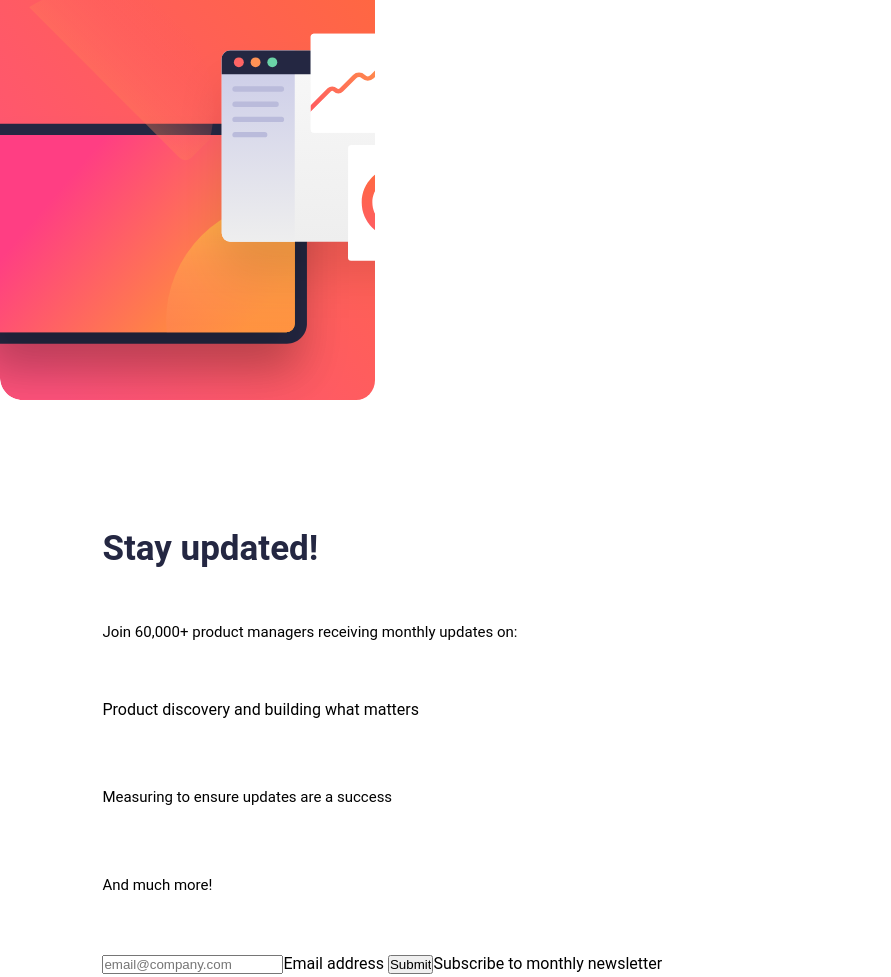
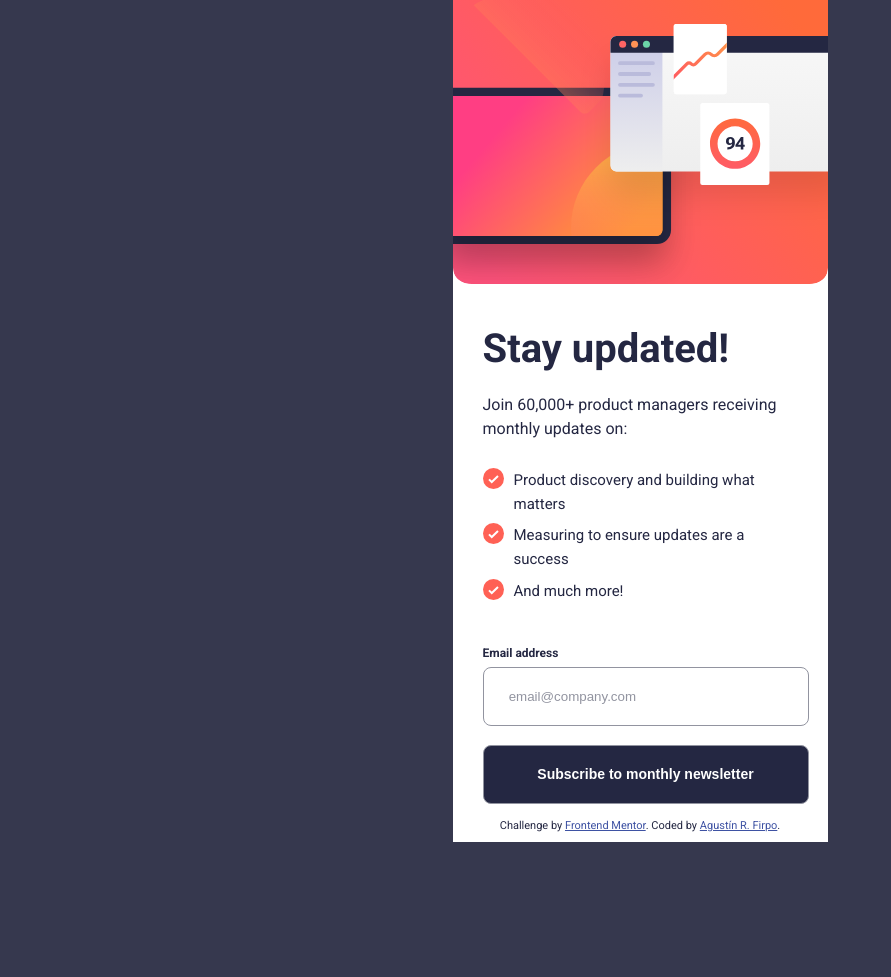
Before and after one commit to Arfirpo/newsletter-sign-up-with-success-message-main, a plain HTML site: page index.html in a window 1280 px wide. Shown: the top 977 px of the page, without its empty margins (0-891 px from the left). After the commit the page ends 859 px from the top, so only its background shows below. Drawn offline with Linux system fonts and the light colour scheme.

```diff
--- a/index.html
+++ b/index.html
@@ -6,57 +6,51 @@
   <link rel="stylesheet" href="./src/style.css">
   <link rel="icon" type="image/png" sizes="32x32" href="./src/images/favicon-32x32.png">
   <title>Frontend Mentor | Newsletter sign-up form with success message</title>
-  <link rel="favicon" href="https://fontawesome.com/icons">
 </head>
 <body>
-  <header class="illustration-sign-up">
-    <div class="img"></div>
+  <div class="container">
+    <header class="cover">
+      <div class="cover__img"></div>
     </header>
-  <main>
-    <section class="s-1">
-      <h1 class="title">Stay updated!</h1>
-      <p>Join 60,000+ product managers receiving monthly updates on:</p>
-      <ul>
-        <li><i class="fa-solid fa-circle-check"></i>Product discovery and building what matters</p>
+    <main class="description">
+      <section class="description_text">
+        <h1 class="description_text__title">Stay updated!</h1>
+        <p class="description_text__paragraph">Join 60,000+ product managers receiving monthly updates on:</p>
+        <ul class="description__text__check-list">
+          <li class="description__text__check-list__list">
+            <img id="icon" src="./src/images/icon-list.svg">
+            <p>Product discovery and building what matters</p>
           </li>
-        <l1>
-          <i></i>
+          <li class="description__text__check-list__list">
+            <img id="icon" src="./src/images/icon-list.svg">
             <p>Measuring to ensure updates are a success</p>
-        </l1>
-        <li>
-          <i></i>
+          </li>
+          <li class="description__text__check-list__list">
+            <img id="icon" src="./src/images/icon-list.svg" alt="">
             <p>And much more!</p>
           </li>
         </ul>
-    </section>
+      </section class="description__suscription">
       <section>
-      <form action="">
-        <label for="">
-          <input type="email" placeholder="email@company.com">Email address</input>
-        </label>
-        <label for="">
-          <input type="submit">Subscribe to monthly newsletter</input>
-        </label>
+        <form class="description__suscription__form" action="">
+          <label for="email">Email address<input id="email" placeholder="email@company.com" required></label>
+          <label for="submit"><input id="submit" type="submit" value="Subscribe to monthly newsletter"></label>
         </form>
       </section>
-  </main>
-
       <!-- Sign-up form end -->
-
       <!-- Success message start -->
-
       <section class="succes-message">
         Thanks for subscribing!
       A confirmation email has been sent to ash@loremcompany.com.
       Please open it and click the button inside to confirm your subscription.
       Dismiss message
       </section>
-
       <!-- Success message end -->
-
-  <div class="attribution">
+    </main>
+    <footer class="attribution">
       Challenge by <a href="https://www.frontendmentor.io?ref=challenge" target="_blank">Frontend Mentor</a>.
-    Coded by <a href="#">Your Name Here</a>.
+      Coded by <a href="https://www.frontendmentor.io/profile/Arfirpo" target="_blank">Agustín R. Firpo</a>.
+    </footer>
   </div>
 </body>
 </html>
--- a/src/style.css
+++ b/src/style.css
@@ -1,5 +1,5 @@
-@import url(./fonts/Roboto-Bold.ttf);
-@import url(./fonts/Roboto-Regular.ttf);
+@import url('https://fonts.googleapis.com/css2?family=Poppins:wght@400;600&family=Roboto:wght@400;700&display=swap');
+
 :root{
     /* Primary */
     --Tomato: hsl(4, 100%, 67%);
@@ -15,50 +15,96 @@
     box-sizing: border-box;
 }
 body{
+
+    width: 100%;
+    min-height: 100vh;
     font-family: "Roboto", sans-serif;
+    color: var(--DarkSlateGrey);
+    background-color: var(--CharcoalGrey);
+    font-size: 16px;
+    overflow: hidden;
 }
-.illustration-sign-up{
+.container{
+    font-family: "Roboto", sans-serif;
     width: 375px;
-    height: 50vh;
+    height: 842px;
+    margin: 0 auto;
+    background-color: var(--White);
 }
-.img{
+.cover{
+    width: 100%;
+    height: 33.74%;
+}
+.cover__img{
+    width: 100%;
+    height: 100%;
     background-image:url(./images/illustration-sign-up-mobile.svg);
     background-size:cover;
     background-repeat: no-repeat;
-    width: 100%;
-    height: 100%;
     border-radius: 0% 0% 5% 5%;
 }
-main{
+.description{
     width: 100%;
     padding: 10% 8%;
+    line-height: 24px;
 }
-h1{
-    font-size: 2.1875rem;
+.description_text__title{
+    font-size: 2.5rem;
+    font-weight: bolder;
+    padding: 5% 0 10% 0;
+}
+.description_text__paragraph{
+    font-size: 16px;
+    padding-bottom: 8.5%;
+}
+.description__text__check-list{
+    flex-direction: column;
+    list-style-type: none;
+    margin-bottom: 9%;
+}
+.description__text__check-list__list{
+    display: flex;
+    gap: 10px;
+    justify-content: start;
+    align-items:flex-start;
+    padding-bottom: 2.5%;
+    font-size: 15px;
+}
+.description__suscription__form{
+    width: 100%;
+}
+label:first-of-type{
+    font-size: 12px;
+    font-weight: bolder;
+}
+input{
+    width: 100%;
+    width: 326px;
+    height: 59px;
+    border-radius: 8px;
+}
+input:first-of-type{
+    border: 1px solid var(--Grey);
+    padding-left: 8%;
+    margin-top: 2px;
+    margin-bottom: 5.5%;
+}
+input:first-of-type::placeholder{
+    color: var(--Grey);
+
+}
+input[type="submit"]{
+    background-color: var(--DarkSlateGrey);
+    color: var(--White);
+    font-size: .875rem;
     font-weight: bold;
-    color: var(--DarkSlateGrey);
-    padding-bottom: 5%;
+    padding: 0 10%;
 }
-p:first-of-type{
-    font-weight: 400;
-    font-size: 15px;
-    padding-bottom: 5%;
-}
-ul{
-    list-style-type: none;
-    display: flex;
-    flex-direction: column;
-    gap: 10px;
-}
-ul li{
-    line-height: 30px;
-}
-
-
 /* Footer */
 
 .attribution {
     font-size: 11px;
+    margin-top: -40px;
     text-align: center;
 }
 .attribution a {
```
Lines whose indentation alone changed are shown as unchanged.
